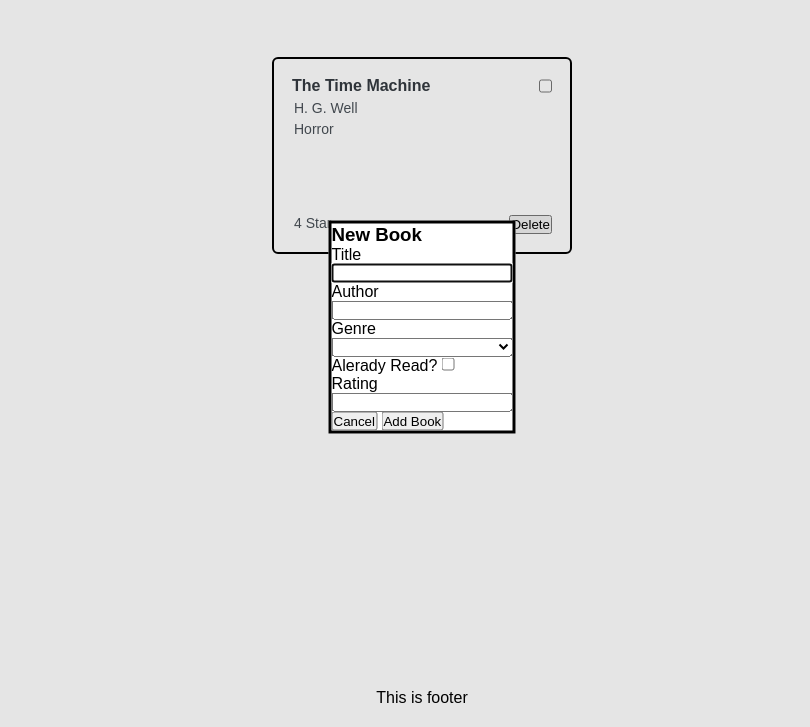
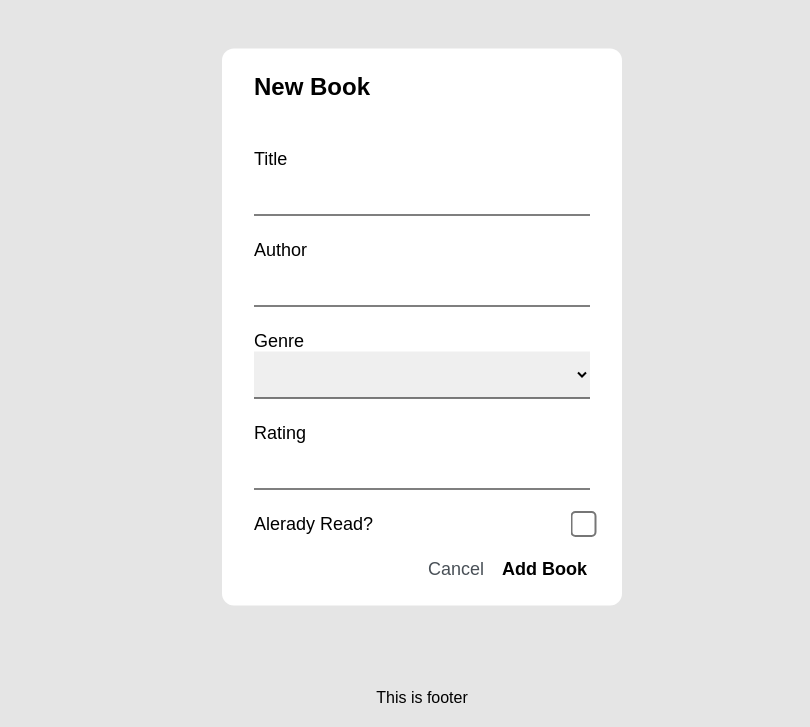
Before and after one commit to Etativel/odin-library, a plain HTML site: page index.html in a window 1280 px wide. Both pictures are taken after a click on the button "Add new book". Shown: the part 73-800 px from the top of the page, without its empty margins (218-1028 px from the left). Drawn offline with Linux system fonts and the light colour scheme.

Commit message:
form and book card styling

```diff
--- a/index.html
+++ b/index.html
@@ -20,43 +20,44 @@ append the card to the container/main
 <body>
     <dialog class="formDialog">
         <form action="">
-            <h3>New Book</h3>
+            <h3 class="form-title">New Book</h3>
             <div class="form-container">
                 <label for="book-title-form">Title</label>
-                <input type="text" name="title" id="book-title-form" required>
+                <input class = "form-input-box" type="text" name="title" id="book-title-form" required>
                 <label for="book-author-form">Author</label>
-                <input type="text" name="title" id="book-author-form" required>
+                <input class = "form-input-box" type="text" name="title" id="book-author-form" required>
                 <label>Genre</label>
-                <select id="book-genre-form">
-                    <option value="default"></option>
-                    <option value="action">Action</option>
-                    <option value="adventure">Adventure</option>
-                    <option value="autobiography">Autobiography</option>
-                    <option value="biography">Biography</option>
-                    <option value="childrens-literature">Children's Literature</option>
-                    <option value="comedy">Comedy</option>
-                    <option value="crime">Crime</option>
-                    <option value="drama">Drama</option>
-                    <option value="fantasy">Fantasy</option>
-                    <option value="fiction">Fiction</option>
-                    <option value="historical-fiction">Historical Fiction</option>
-                    <option value="horror">Horror</option>
-                    <option value="memoir">Memoir</option>
-                    <option value="mystery">Mystery</option>
-                    <option value="non-fiction">Non-fiction</option>
-                    <option value="poetry">Poetry</option>
-                    <option value="romance">Romance</option>
-                    <option value="satire">Satire</option>
-                    <option value="science-fiction">Science Fiction</option>
-                    <option value="thriller">Thriller</option>
-                    <option value="young-adult-fiction">Young Adult Fiction</option>
+                <select id="book-genre-form" class = "form-input-box">
+                    <option value=""></option>
+                    <option value="Action">Action</option>
+                    <option value="Adventure">Adventure</option>
+                    <option value="Autobiography">Autobiography</option>
+                    <option value="Biography">Biography</option>
+                    <option value="Childrens Literature">Children's Literature</option>
+                    <option value="Comedy">Comedy</option>
+                    <option value="Crime">Crime</option>
+                    <option value="Drama">Drama</option>
+                    <option value="Fantasy">Fantasy</option>
+                    <option value="Fiction">Fiction</option>
+                    <option value="Historical Fiction">Historical Fiction</option>
+                    <option value="Horror">Horror</option>
+                    <option value="Memoir">Memoir</option>
+                    <option value="Mystery">Mystery</option>
+                    <option value="Non-fiction">Non-fiction</option>
+                    <option value="Poetry">Poetry</option>
+                    <option value="Romance">Romance</option>
+                    <option value="Satire">Satire</option>
+                    <option value="Science Fiction">Science Fiction</option>
+                    <option value="Thriller">Thriller</option>
+                    <option value="Young Adult Fiction">Young Adult Fiction</option>
                 </select>
-                <label for="book-read-form">
+
+                <label for="book-rating-form">Rating</label>
+                <input type="number" name="rating" id="book-rating-form" min="0" max="5" value="" class = "form-input-box">
+                <label for="book-read-form" class = 'read-form-cbox'>
                     Alerady Read?
-                    <input type="checkbox" name="read" id="book-read-form">
+                    <input type="checkbox" name="read" id="book-read-form" class = "form-input-box" style="transform: scale(2);">
                 </label>
-                <label for="book-rating-form">Rating</label>
-                <input type="number" name="rating" id="book-rating-form" min="1" max="5" value="">
             </div>
             <div class="form-btn">
                 <button class="cancel-form">
@@ -85,7 +86,7 @@ append the card to the container/main
             <div class="book-card">
                 <h3 class="book-title-card">
                     The Time Machine
-                <input type="checkbox" class="book-marker">
+                <input type="checkbox" class="book-marker" style="transform: scale(2);">
                 </h3>
                 <p class="book-author-card">H. G. Well</p>
                 <p class="book-genre-card">Horror</p>
--- a/script.js
+++ b/script.js
@@ -40,17 +40,33 @@ function showBookList(bookList){
         bookCard.classList.add("book-card")
         bookTitle.classList.add("book-title-card")
         bookReadMarker.classList.add("book-marker")
-        bookReadMarker.type = "checkbox"
         bookAuthor.classList.add("book-author-card")
         bookGenre.classList.add("book-genre-card")
         bookRating.classList.add("book-rating-card")
         bookDeleteButton.classList.add("delete-book-card")
 
+        bookReadMarker.setAttribute('type', 'checkbox');
+        bookReadMarker.setAttribute('class', 'book-marker');
+        bookReadMarker.setAttribute('style', 'transform: scale(2);');
+
         bookTitle.textContent = title;
         bookAuthor.textContent = author;
-        bookGenre.textContent = genre;
-        bookRating.textContent = rating + " Star";
         bookDeleteButton.textContent = "Delete";
+
+
+
+        if (genre == ""){
+            bookGenre.textContent = "No genre";
+        } else {
+            bookGenre.textContent = genre;
+        }
+
+
+        if (rating == "") {
+            bookRating.textContent = "No rating";
+        } else {
+            bookRating.textContent = rating  + " Star";;
+        }
 
         if (readMark == true){
             bookReadMarker.checked = true;
@@ -72,6 +88,7 @@ function showBookList(bookList){
 function deleteBook(titleName, bookList){
     return bookList.filter(book => book.title != titleName)
 }
+
 
 addBookBtn.addEventListener("click", ()=>{
     formDialog.showModal();
--- a/style.css
+++ b/style.css
@@ -87,24 +87,44 @@
     border-radius: 6px;
 }
 
+  .book-marker {
+    width: 1em;
+    height: 1em;
+    background-color: white;
+    border-radius: 50%;
+    /* vertical-align: middle; */
+    border: 1px solid #ddd;
+    /* appearance: none; */
+    -webkit-appearance: none;
+    outline: none;
+    cursor: pointer;
+}
+
+.book-marker:checked {
+    background-color: rgb(66, 160, 66);
+    /* background-color: #7b7c7e; */
+    border: 1px solid rgb(66, 160, 66);
+}
+
+
 .book-title-card {
     display: flex;
     justify-content: space-between;
-    font-size: 16px;
+    font-size: 20px;
     color: #343a40;
 }
 
 .book-author-card {
     padding-top: 5px;
     padding-left: 2px;
-    font-size: 14px;
+    font-size: 18px;
     color: #495057;
 }
 
 .book-genre-card {
     padding-top: 5px;
     padding-left: 2px;
-    font-size: 14px;
+    font-size: 16px;
     color: #495057;
 }
 
@@ -138,6 +158,46 @@
 form {
     display: flex;
     flex-direction: column;
+    gap: 24px;
+    padding-top: 24px;
+    padding-bottom: 24px;
+    padding-right: 32px;
+    padding-left: 32px;
+
+    width: 400px;
+}
+
+.form-title {
+    font-size: x-large;
+}
+
+.form-input-box {
+    font-size: large;
+
+    padding: 12px;
+    padding-left: 12px;
+    padding-right: 0px;
+    border: 0px;
+
+    outline: none; /* Remove outline when focused */
+    border-bottom: solid black 1px;
+}
+
+.form-input-box:focus {
+    outline: none; /* Remove outline when focused */
+    border-bottom: solid black 1px;
+}
+
+label {
+    padding-top: 24px;
+    font-size: large;
+}
+
+.read-form-cbox {
+    /* padding-top: 24px; */
+    display: flex;
+    /* flex-direction: column; */
+    justify-content: space-between;
 }
 
 .form-container {
@@ -146,8 +206,66 @@ form {
 }
 
 .formDialog {
+    border: 0px;
+
+    border-radius: 12px;
     position: fixed;
     top: 50%;
     left: 50%;
     transform: translate(-50%, -50%);
 }
+
+.form-btn {
+    display: flex;
+    gap: 12px;
+    justify-content: flex-end;
+}
+
+
+.submit-form{
+    background-color: white;
+    border: 0px;
+
+    /* padding-top: 12px; */
+    /* padding-bottom: 12px; */
+    padding-right: 3px;
+    padding-left: 3px;
+
+    font-size: large;
+    font-weight: 600;
+    border-bottom: solid white 2px;
+}
+
+.cancel-form{
+    background-color: white;
+    border: 0px;
+    color: #495057;
+    /* padding-top: 12px; */
+    /* padding-bottom: 12px; */
+    padding-right: 3px;
+    padding-left: 3px;
+
+    font-size: large;
+    font-weight: 500;
+    border-bottom: solid white 2px;
+}
+
+.submit-form:hover{
+    border: 0px;
+    padding-right: 3px;
+    padding-left: 3px;
+    font-size: large;
+    font-weight: 600;
+
+    border-bottom: solid black 2px;
+}
+
+.cancel-form:hover{
+    border: 0px;
+    padding-right: 3px;
+    padding-left: 3px;
+    font-size: large;
+    font-weight: 500;
+    color: #495057;
+    border-bottom: solid #495057 2px;
+}
```
